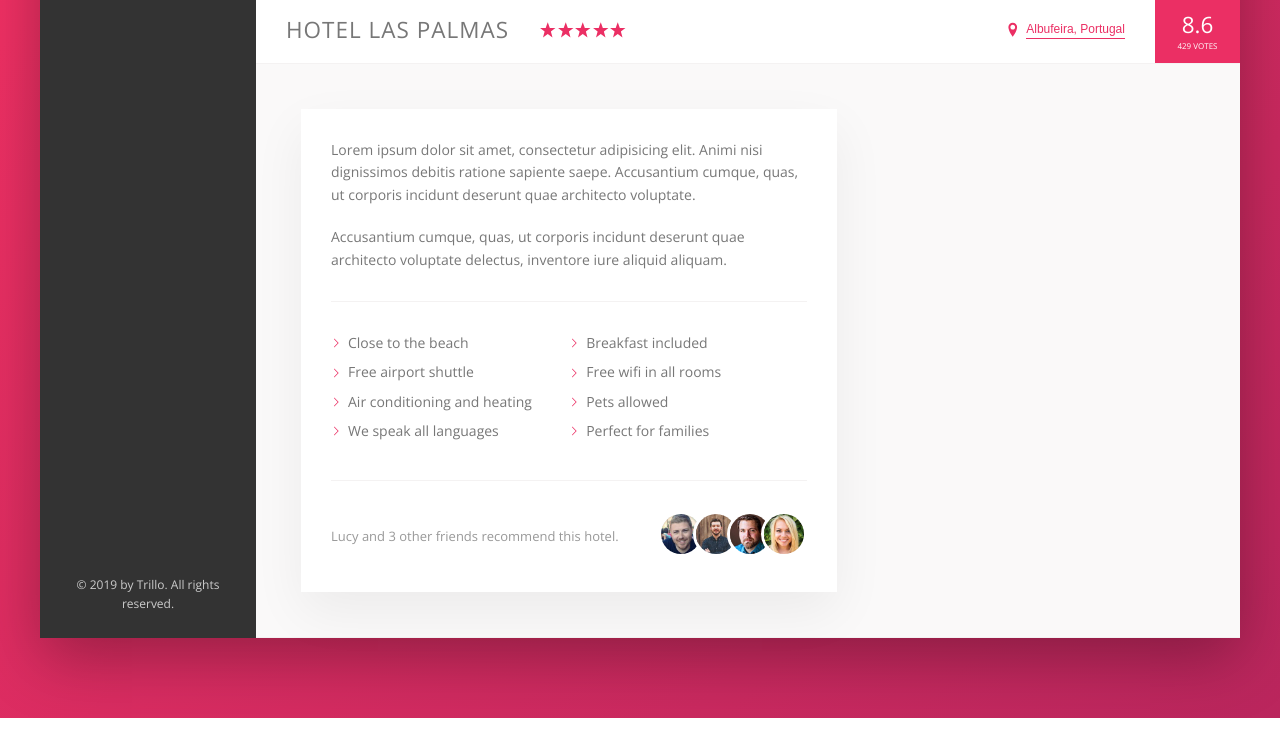
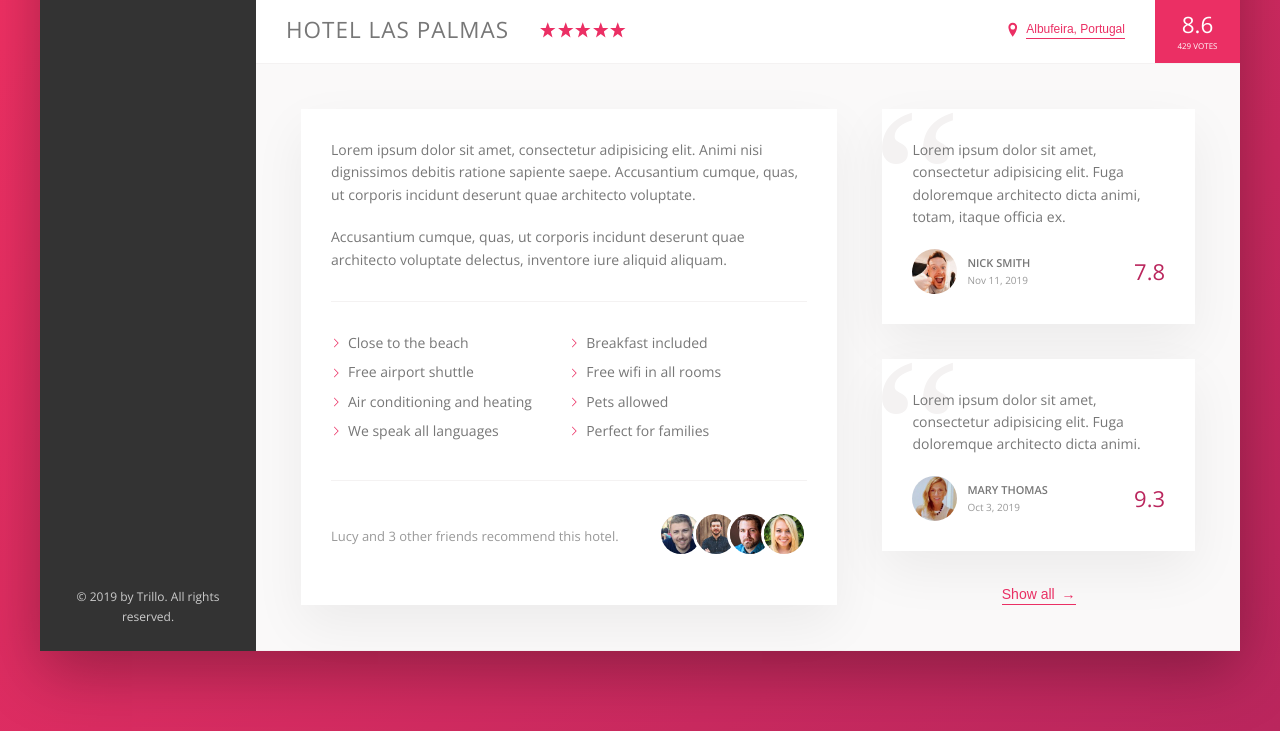
Before and after one commit to BarrySchutte/Trillo-Project, a website: page index.html in a window 1280 px wide. Shown: the part 538-1269 px from the top of the page. Drawn offline with nearby package versions, Linux system fonts and the light colour scheme.

Commit message:
review section

```diff
--- a/index.html
+++ b/index.html
@@ -168,10 +168,37 @@
                     </div>
 
                     <div class="user-reviews">
-
+                        <figure class="review">
+                            <blockquote class="review__text">
+                                Lorem ipsum dolor sit amet, consectetur adipisicing elit. Fuga doloremque architecto
+                                dicta animi, totam, itaque officia ex.
+                            </blockquote>
+                            <figcaption class="review__user">
+                                <img src="img/user-1.jpg" alt="User 1" class="review__photo">
+                                <div class="review__user-box">
+                                    <p class="review__user-name">Nick Smith</p>
+                                    <p class="review__user-date">Nov 11, 2019</p>
+                                </div>
+                                <div class="review__rating">7.8</div>
+                            </figcaption>
+                        </figure>
+                        <figure class="review">
+                            <blockquote class="review__text">
+                                Lorem ipsum dolor sit amet, consectetur adipisicing elit. Fuga doloremque architecto
+                                dicta animi.
+                            </blockquote>
+                            <figcaption class="review__user">
+                                <img src="img/user-2.jpg" alt="User 2" class="review__photo">
+                                <div class="review__user-box">
+                                    <p class="review__user-name">Mary Thomas</p>
+                                    <p class="review__user-date">Oct 3, 2019</p>
+                                </div>
+                                <div class="review__rating">9.3</div>
+                            </figcaption>
+                        </figure>
+                        <button class="btn-inline">Show all <span>&rarr;</span></button>
                     </div>
                 </div>
-
             </main>
         </div>
     </div>
--- a/sass/base/_base.scss
+++ b/sass/base/_base.scss
@@ -12,8 +12,8 @@
     --color-grey-dark-2: #777;
     --color-grey-dark-3: #999;
 
-    --shadow-light: 0 2rem 5rem rgba(0,0,0,.06);
-    --shadow-dark: 0 2rem 6rem rgba(0,0,0,.3);
+    --shadow-light: 0 2rem 5rem rgba(0, 0, 0, .06);
+    --shadow-dark: 0 2rem 6rem rgba(0, 0, 0, .3);
 
     --line: 1px solid var(--color-grey-light-2);
 }
--- a/sass/components/_components.scss
+++ b/sass/components/_components.scss
@@ -276,8 +276,17 @@
     cursor: pointer;
     transition: .2s;
 
+    & span {
+        margin-left: 3px;
+        transition: margin-left .2s;
+    }
+
     &:hover {
         color: var(--color-grey-dark-1);
+
+        span {
+            margin-left: 8px;
+        }
     }
 
     &:focus {
@@ -294,7 +303,7 @@
 
     50% {
         transform: scale(1.05);
-        box-shadow: 0 1rem 4rem rgba(0,0,0,.25);
+        box-shadow: 0 1rem 4rem rgba(0, 0, 0, .25);
     }
 
     100% {
@@ -377,3 +386,68 @@
         }
     }
 }
+
+/////////////////////////////////////////
+// REVIEWS
+
+.review {
+
+    background-color: #fff;
+    box-shadow: var(--shadow-light);
+    padding: 3rem;
+    margin-bottom: 3.5rem;
+    position: relative;
+    overflow: hidden;
+
+    &__text {
+        margin-bottom: 2rem;
+        position: relative;
+        z-index: 20;
+    }
+
+    &__user {
+        display: flex;
+        align-items: center;
+    }
+
+    &__photo {
+        height: 4.5rem;
+        width: 4.5rem;
+        border-radius: 50%;
+        margin-right: 1rem;
+    }
+
+    &__user-box {
+        margin-right: auto;
+    }
+
+    &__user-name {
+        font-size: 1.1rem;
+        font-weight: 600;
+        text-transform: uppercase;
+    }
+
+    &__user-date {
+        font-size: 1rem;
+        color: var(--color-grey-dark-3);
+    }
+
+    &__rating {
+        font-size: 2.2rem;
+        font-weight: 300;
+        color: var(--color-primary-dark);
+    }
+
+    &::before {
+        content: "\201C";
+        display: block;
+        position: absolute;
+        top: -3rem;
+        left: -1rem;
+        line-height: 1;
+        font-size: 20rem;
+        color: var(--color-grey-light-2);
+        font-family: 'sans-serif';
+        z-index: 10;
+    }
+}
--- a/sass/layout/_layout.scss
+++ b/sass/layout/_layout.scss
@@ -3,15 +3,13 @@
     margin: 8rem auto;
     background-color: var(--color-grey-light-1);
     box-shadow: var(--shadow-dark);
-
-    min-height: 50rem;
 }
 
 .header {
     font-size: 1.4rem;
     height: 7rem;
     background-color: #fff;
-    border-bottom:1px solid var(--color-grey-light-2);
+    border-bottom: 1px solid var(--color-grey-light-2);
     display: flex;
     justify-content: space-between;
     align-items: center;
@@ -35,6 +33,7 @@
 }
 
 .detail {
+    font-size: 1.4rem;
     display: flex;
     padding: 4.5rem;
     background-color: var(--color-grey-light-1);
@@ -42,7 +41,6 @@
 }
 
 .description {
-    font-size: 1.4rem;
     background-color: #fff;
     box-shadow: var(--shadow-light);
     padding: 3rem;
@@ -51,5 +49,8 @@
 }
 
 .user-reviews {
+    display: flex;
+    flex-direction: column;
+    align-items: center;
     flex: 1;
 }
```
Also changed, not shown: css/style.css.
